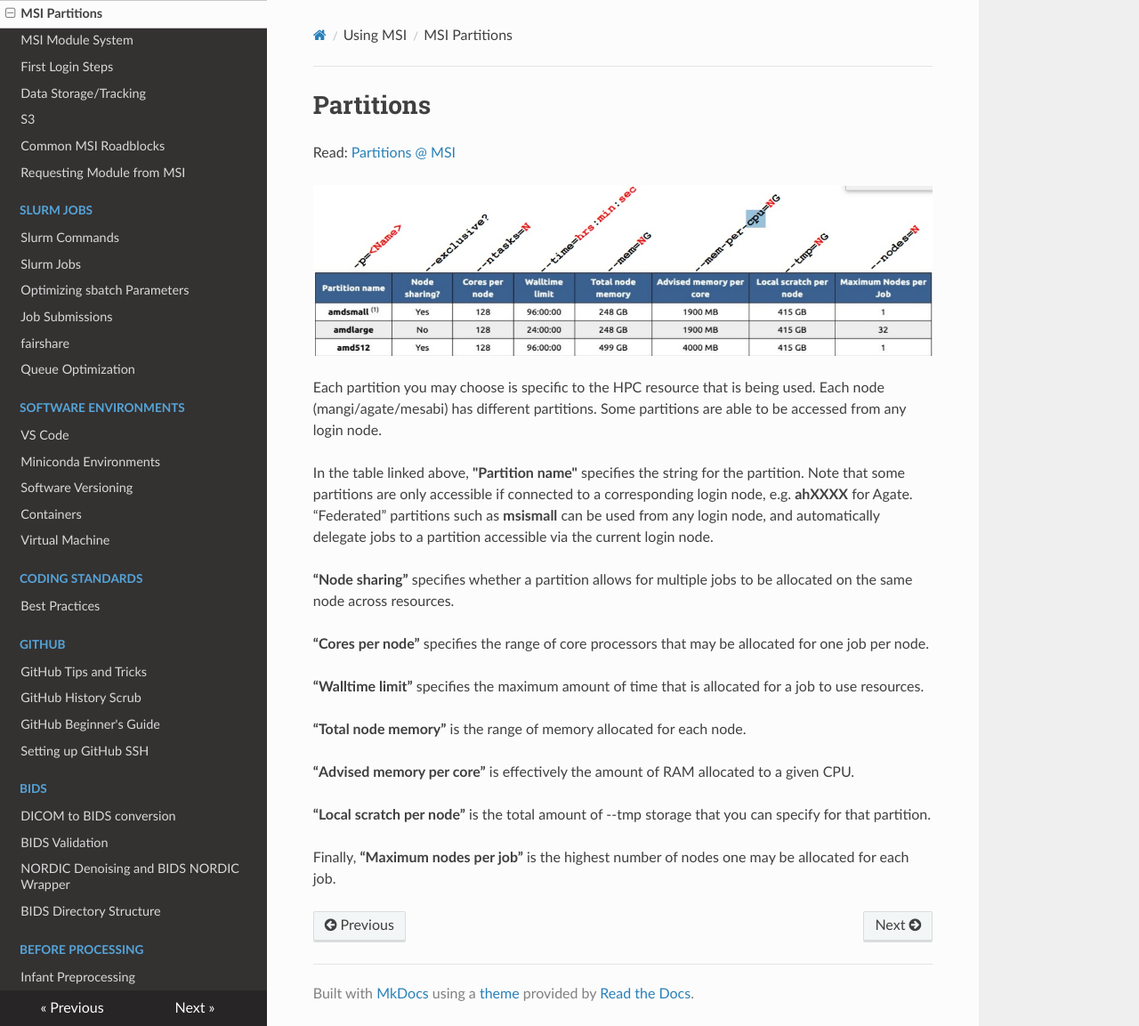
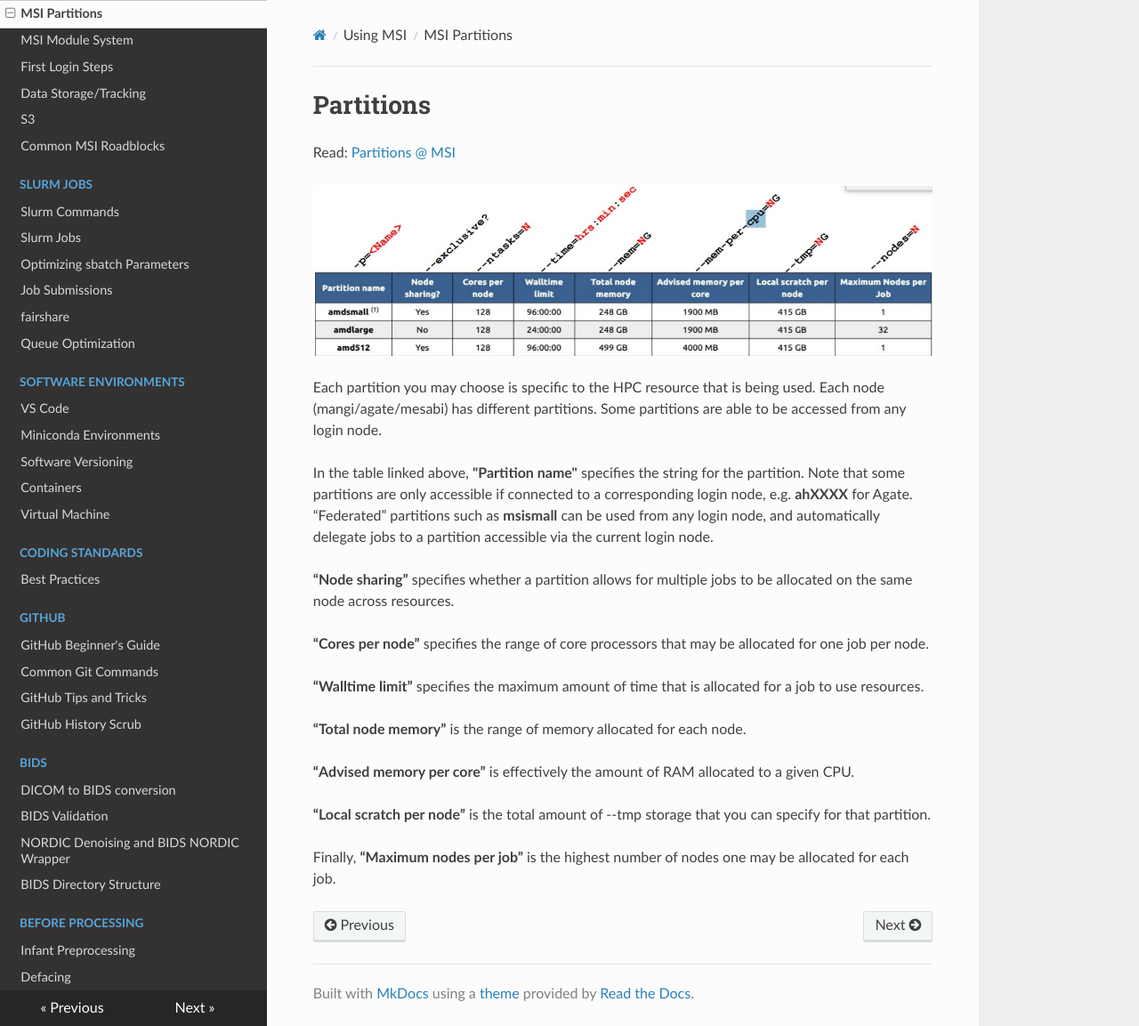
Before and after one commit to DCAN-Labs/cdni-brain, an MkDocs documentation site: the page built from docs/partitions.md, in a window 1280 px wide and 1153 px high. Shown: the whole window at 89% size. Built offline with MkDocs 1.6.1, drawn with Linux system fonts in a browser that asks for light colours; nearby versions of some CDN libraries.

Commit message:
update mkdocs

```diff
--- a/mkdocs.yml
+++ b/mkdocs.yml
@@ -13,7 +13,6 @@ nav:
       - Data Storage/Tracking: storage.md
       - S3: s3.md
       - Common MSI Roadblocks: roadblocks.md
-      - Requesting Module from MSI: msi-module-request.md
   - SLURM Jobs:
       - Slurm Commands: slurm.md
       - Slurm Jobs: slurm-params.md
@@ -30,10 +29,10 @@ nav:
   - Coding Standards:
       - Best Practices: coding-practices.md
   - GitHub:
+      - GitHub Beginner's Guide: github-quick-guide.md
+      - Common Git Commands: git-commands.md
       - GitHub Tips and Tricks: github-tips.md
       - GitHub History Scrub: github-scrub.md
-      - GitHub Beginner's Guide: github-quick-guide.md
-      - Setting up GitHub SSH: setting-git-ssh.md
   - BIDS:
       - DICOM to BIDS conversion: dcm2bids.md
       - BIDS Validation: bids.md
```
